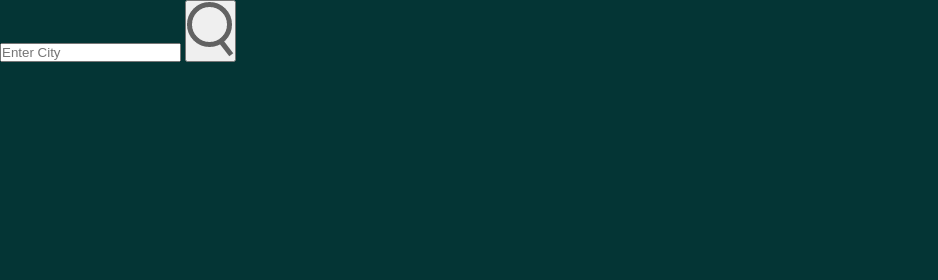
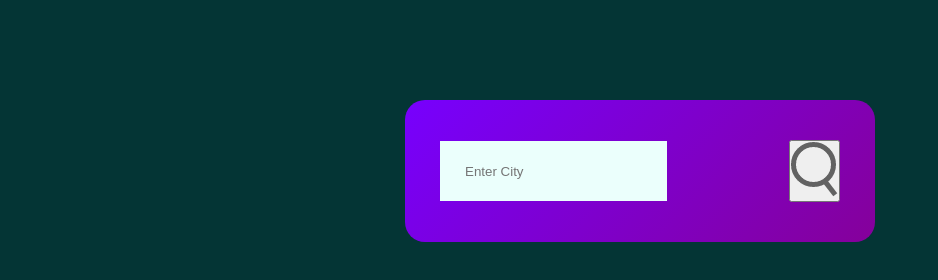
Before and after one commit to ajaikumarvs/JSWeather, a plain HTML site: page index.html in a window 1280 px wide. Shown: the whole page, without its empty margins (0-938 px from the left). Drawn offline with Linux system fonts and the light colour scheme.

Commit message:
added updates

```diff
--- a/style.css
+++ b/style.css
@@ -8,3 +8,34 @@ body
 {
     background-color:rgb(4, 53, 53);
 }
+
+.card
+{
+    width: 90%;
+    max-width: 470px;
+    background: linear-gradient(135deg, #7700fe, #85009a);
+    color: #fff;
+    margin: 100px auto 0;
+    border-radius: 20px;
+    padding: 40px 35px;
+    text-align: center;
+}
+
+.search
+{
+    width: 100%;
+    display: flex;
+    align-items: center;
+    justify-content: space-between;
+}
+
+.search input
+{
+    border: 0;
+    outline: 0;
+    background: #ebfffc;
+    color: #1b1919;
+    padding: 10px 25px;
+    height: 60px;
+
+}
```
